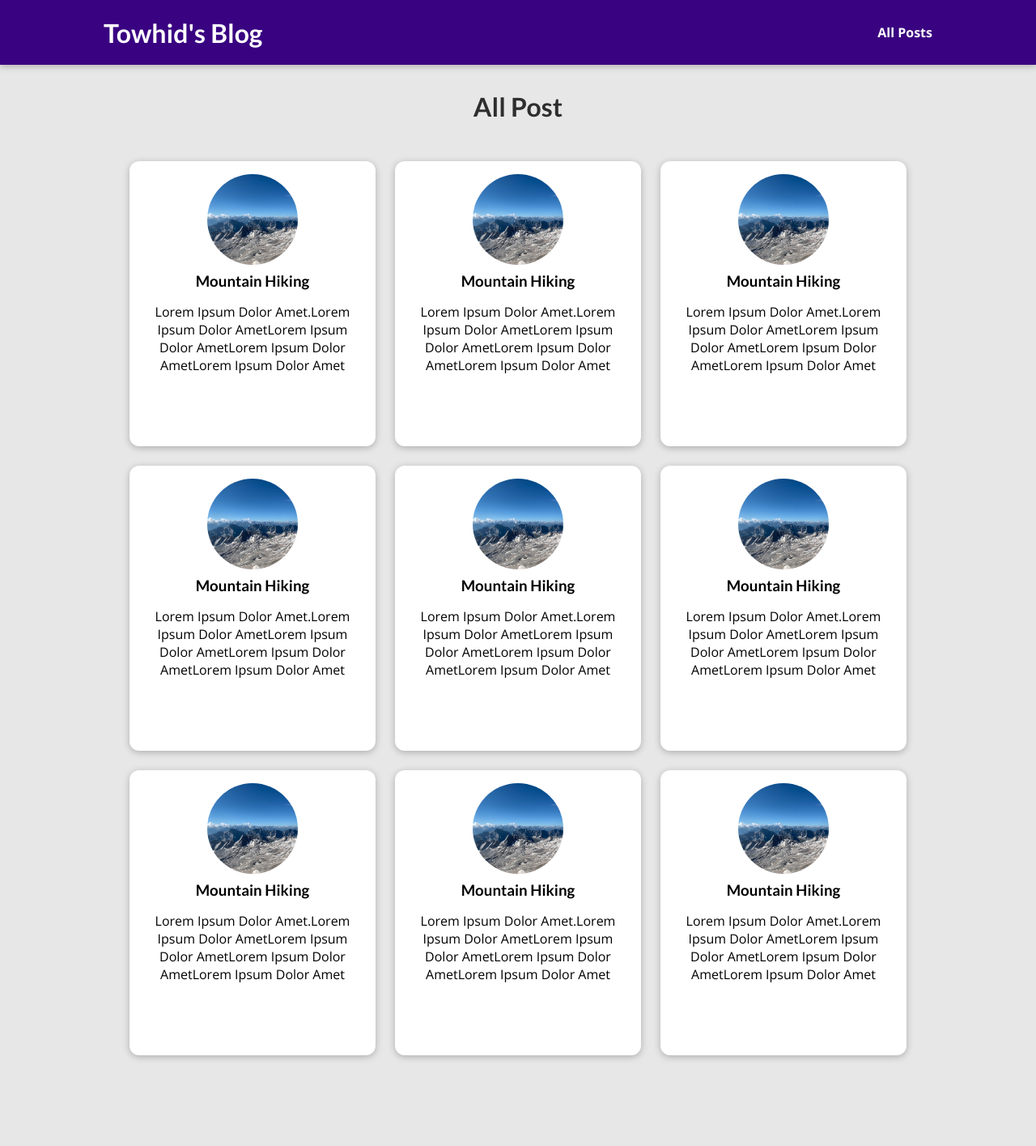
After one commit to lastsaintcrucified/django_mysit_blog, a Django app: template blog/templates/blog/all-posts.html in a window 1280 px wide. The commit adds this page. Shown: the whole page at 81% size. Run offline with Django 4.2, Linux system fonts and the light colour scheme; the template is opened without the code that fills it, so the values that code supplies are empty.

Commit message:
static all posts and link done

```diff
--- /dev/null
+++ b/blog/static/blog/all-posts.css
@@ -0,0 +1,38 @@
+body {
+  background-color: #e7e7e7;
+}
+#main-navigation {
+  background-color: #390281;
+  box-shadow: 0 2px 8px rgba(0, 0, 0, 0.25);
+}
+#all-posts {
+  margin: 7rem auto;
+  width: 90%;
+  max-width: 60rem;
+}
+#all-posts h2 {
+  text-align: center;
+  font-size: 2rem;
+  color: #2e2e2e;
+  margin: 3rem 0;
+}
+ul {
+  list-style: none;
+  margin: 0;
+  padding: 0;
+  display: grid;
+  grid-template-columns: repeat(auto-fill, minmax(17rem, 1fr));
+  gap: 1.5rem;
+}
+.post img {
+  width: 7rem;
+  height: 7rem;
+}
+.post a {
+  height: 22rem;
+  transform-origin: center;
+  box-shadow: 0 2px 8px rgba(0, 0, 0, 0.25);
+  border-radius: 12px;
+  background-color: white;
+  text-decoration: none;
+}
--- /dev/null
+++ b/blog/static/blog/post.css
@@ -0,0 +1,38 @@
+.post {
+  display: flex;
+  flex-direction: column;
+  align-items: center;
+  text-align: center;
+}
+.post a {
+  text-decoration: none;
+  color: black;
+  transition: all 0.2s ease;
+  padding: 1rem;
+}
+.post a:hover,
+.post a:active {
+  transform: scale(1.07);
+  background-color: #390281;
+  color: white;
+}
+.post img {
+  width: 5rem;
+  height: 5rem;
+  object-fit: cover;
+  border-radius: 50%;
+}
+.post h3 {
+  margin: 0.25rem 0;
+}
+.post time {
+  color: #666666;
+  margin: 0.25rem;
+  font-style: italic;
+  font-size: 0.85rem;
+}
+
+.post:hover time,
+.post:active time {
+  color: white;
+}
--- /dev/null
+++ b/blog/templates/blog/all-posts.html
@@ -0,0 +1,26 @@
+{% extends 'base.html' %}
+{% load static %}
+
+{% block title %}All My Post{% endblock %}
+
+{% block css_files %}
+    <link rel="stylesheet" href="{% static 'blog/post.css' %}">
+    <link rel="stylesheet" href="{% static 'blog/all-posts.css' %}">
+{% endblock  %}
+
+{% block content %}
+  <section id="all-posts">
+    <h2>All Post</h2>
+    <ul>
+      {% include "blog/includes/post.html" %}
+      {% include "blog/includes/post.html" %}
+      {% include "blog/includes/post.html" %}
+      {% include "blog/includes/post.html" %}
+      {% include "blog/includes/post.html" %}
+      {% include "blog/includes/post.html" %}
+      {% include "blog/includes/post.html" %}
+      {% include "blog/includes/post.html" %}
+      {% include "blog/includes/post.html" %}
+    </ul>
+  </section>
+{% endblock %}
--- /dev/null
+++ b/blog/templates/blog/includes/post.html
@@ -0,0 +1,15 @@
+{% load static %}
+<li>
+    <article class="post">
+      <a href="{% url 'post-details-page' 'the-mountains'%}">
+        <img src="{% static 'blog/images/mountains.jpg' %}" alt="mountain hiking" />
+        <div class="post_content">
+          <h3>Mountain Hiking</h3>
+          <p>
+            Lorem Ipsum Dolor Amet.Lorem Ipsum Dolor AmetLorem Ipsum Dolor
+            AmetLorem Ipsum Dolor AmetLorem Ipsum Dolor Amet
+          </p>
+        </div>
+      </a>
+    </article>
+  </li>
--- a/blog/urls.py
+++ b/blog/urls.py
@@ -2,7 +2,7 @@ from django.urls import path
 from . import views
 
 urlpatterns = [
-    path("", views.starting_page, name="sarting-page"),
+    path("", views.starting_page, name="starting-page"),
     path("posts", views.posts, name="posts-page"),
     path("posts/<slug:slug>", views.posts, name="post-details-page"),
 ]
--- a/blog/views.py
+++ b/blog/views.py
@@ -8,7 +8,7 @@ def starting_page(request):
 
 
 def posts(request):
-    pass
+    return render(request, "blog/all-posts.html")
 
 
 def post_detail(request):
--- a/templates/base.html
+++ b/templates/base.html
@@ -11,6 +11,12 @@
     {% block css_files %}{% endblock  %}
   </head>
   <body>
+    <header id="main-navigation">
+      <h1><a href="{% url 'starting-page' %}">Towhid's Blog</a></h1>
+      <nav>
+        <a href="{% url 'posts-page' %}">All Posts</a>
+      </nav>
+    </header>
     {% block content %}{% endblock %}
   </body>
 </html>
```
Also changed, not shown: blog/static/blog/index.css (+0 -15 lines), blog/templates/blog/index.html (+3 -20 lines).
